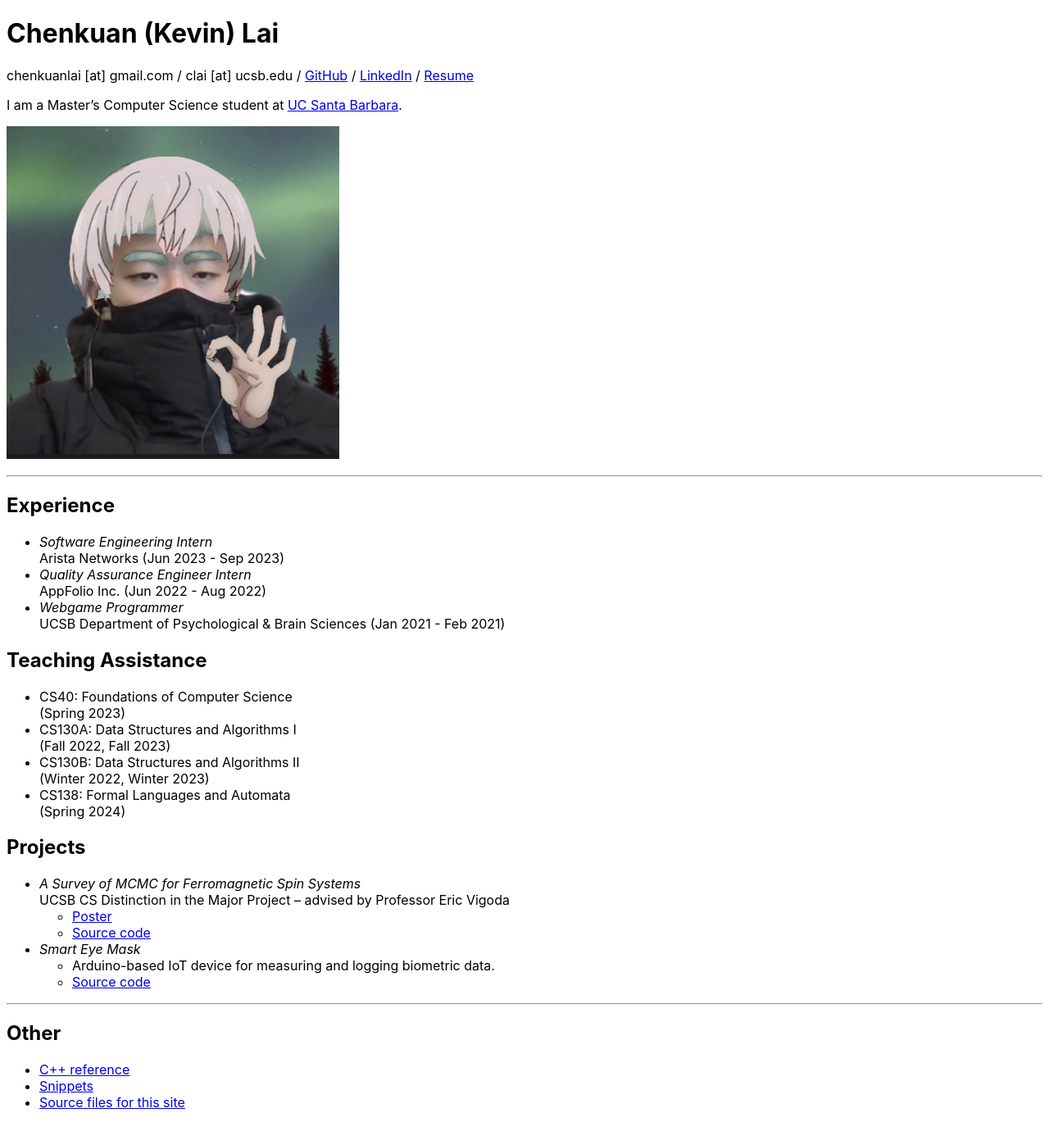
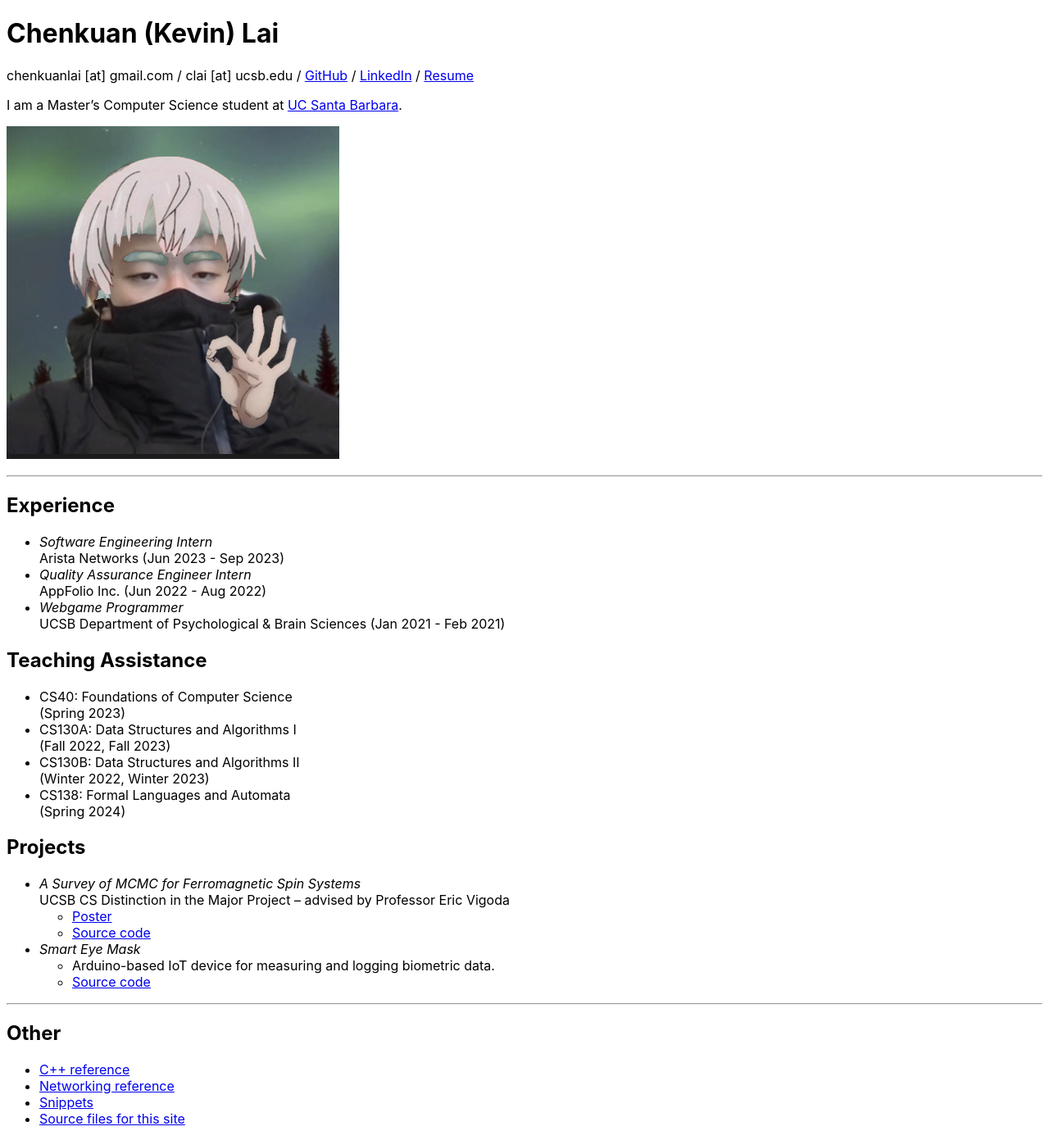
Before and after one commit to notkevin12/site, a Jekyll site: the page built from index.md, in a window 1280 px wide. Shown: the whole page at 82% size. Built offline with Jekyll 4.4.1, drawn with Linux system fonts in a browser that asks for light colours; our own code applies the rules of GitHub Pages for plain Markdown files.

Commit message:
home page

```diff
--- a/index.md
+++ b/index.md
@@ -47,5 +47,6 @@ I am a Master's Computer Science student at [UC Santa Barbara](https://www.cs.uc
 ## Other
 
 - [C++ reference](./cpp)
+- [Networking reference](./networking)
 - [Snippets](./snippets)
 - [Source files for this site](https://github.com/notkevin12/site)
```
